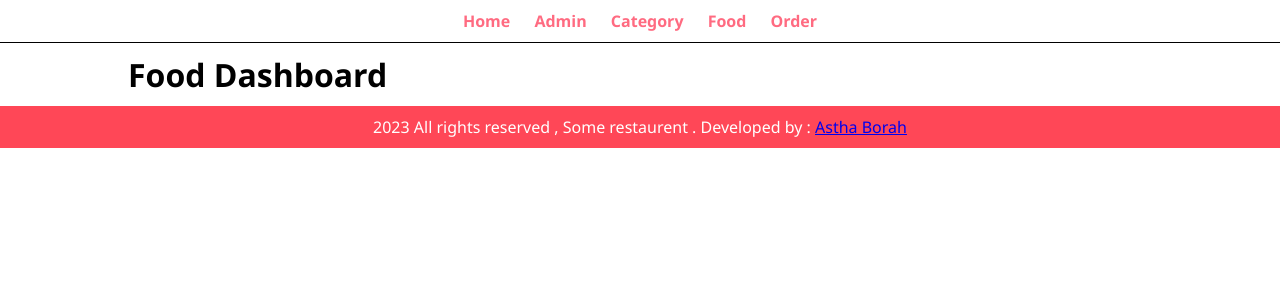
After one commit to asthaborah/FoodOrder, a PHP site: page /Admin/manage-food.php in a window 1280 px wide. The commit adds this page. Shown: the top 300 px of the page. Run offline with PHP 8.4, Linux system fonts and the light colour scheme.

Commit message:
added link in menu , created seperate menu file for each

```diff
--- a/Admin/Partials/menu.php
+++ b/Admin/Partials/menu.php
@@ -14,13 +14,13 @@
             <a href="Manage-admin.php">
                 <li>Admin</li>
             </a>
-            <a href="#">
+            <a href="manage-category.php">
                 <li>Category</li>
             </a>
-            <a href="#">
+            <a href="manage-food.php">
                 <li>Food</li>
             </a>
-            <a href="#">
+            <a href="manage-order.php">
                 <li>Order</li>
             </a>
         </ul>
--- /dev/null
+++ b/Admin/manage-category.php
@@ -0,0 +1,5 @@
+<?php include("Partials/menu.php") ?>
+<div class="wrapper">
+    <h1>Category Dashboard</h1>
+</div>
+<?php include("Partials/Footer.php") ?>
--- /dev/null
+++ b/Admin/manage-food.php
@@ -0,0 +1,5 @@
+<?php include("Partials/menu.php") ?>
+<div class="wrapper">
+    <h1>Food Dashboard</h1>
+</div>
+<?php include("Partials/Footer.php") ?>
--- /dev/null
+++ b/Admin/manage-order.php
@@ -0,0 +1,5 @@
+<?php include("Partials/menu.php") ?>
+<div class="wrapper">
+    <h1>Order Dashboard</h1>
+</div>
+<?php include("Partials/Footer.php") ?>
```
Also changed, not shown: Admin/admin.css (deleted).
